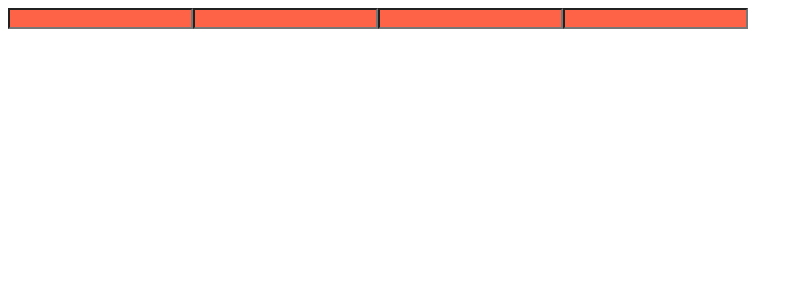
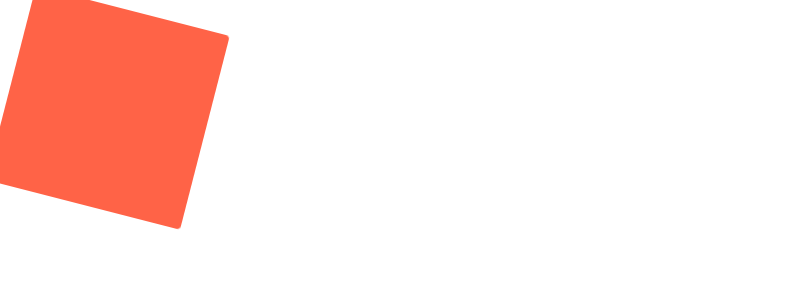
Before and after one commit to weeeeey/React-master, a React (Create React App) app in the folder master-class/: page / in a window 1280 px wide. Shown: the top 300 px of the page, without its empty margins (0-811 px from the left). Built offline with nearby package versions, Linux system fonts and the light colour scheme.

Commit message:
#2 styled-components animation element

```diff
--- a/master-class/src/App.js
+++ b/master-class/src/App.js
@@ -1,25 +1,42 @@
-import styled from "styled-components";
+import styled, { keyframes } from "styled-components";
 
-const Father = styled.div`
+const Wrapper = styled.div`
     display: flex;
 `;
-
-const Input = styled.input.attrs({ required: true, minLength: 10 })`
+const rotationAnimation = keyframes`
+    /* from {
+        transform:rotate(0deg);
+        border-radius:0px;
+    }
+    to {
+        transform:rotate(360deg);
+        border-radius:100px;
+    } */
+    0%{
+        transform:rotate(0deg);
+        border-radius:0px;
+    }
+    50%{
+        transform:rotate(360deg);
+        border-radius:100px;
+    }
+    100%{
+        transform:rotate(0deg);
+        border-radius:0px;
+    }
+`;
+const Box = styled.div`
+    height: 200px;
+    width: 200px;
     background-color: tomato;
+    animation: ${rotationAnimation} 1s linear infinite;
 `;
 
 const App = () => {
     return (
-        <Father as="header">
-            {/* attrs 함수를 통해 속성값을 자동으로 부여 */}
-            {/* HTML 요소를 확인해보면  */}
-            {/* <input required minlength="10" class="sc-hBxehG eIyleZ"> */}
-            {/* 라고 표시 됨 */}
-            <Input />
-            <Input />
-            <Input />
-            <Input />
-        </Father>
+        <Wrapper>
+            <Box />
+        </Wrapper>
     );
 };
 
```
